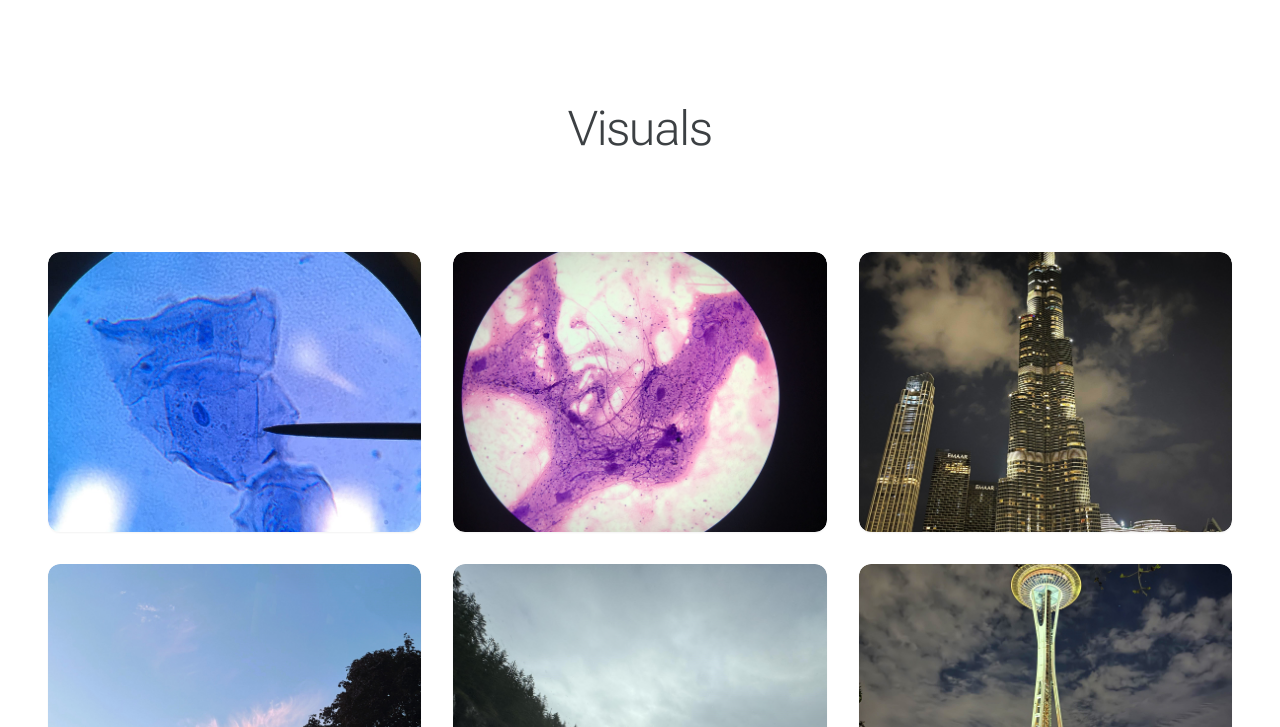
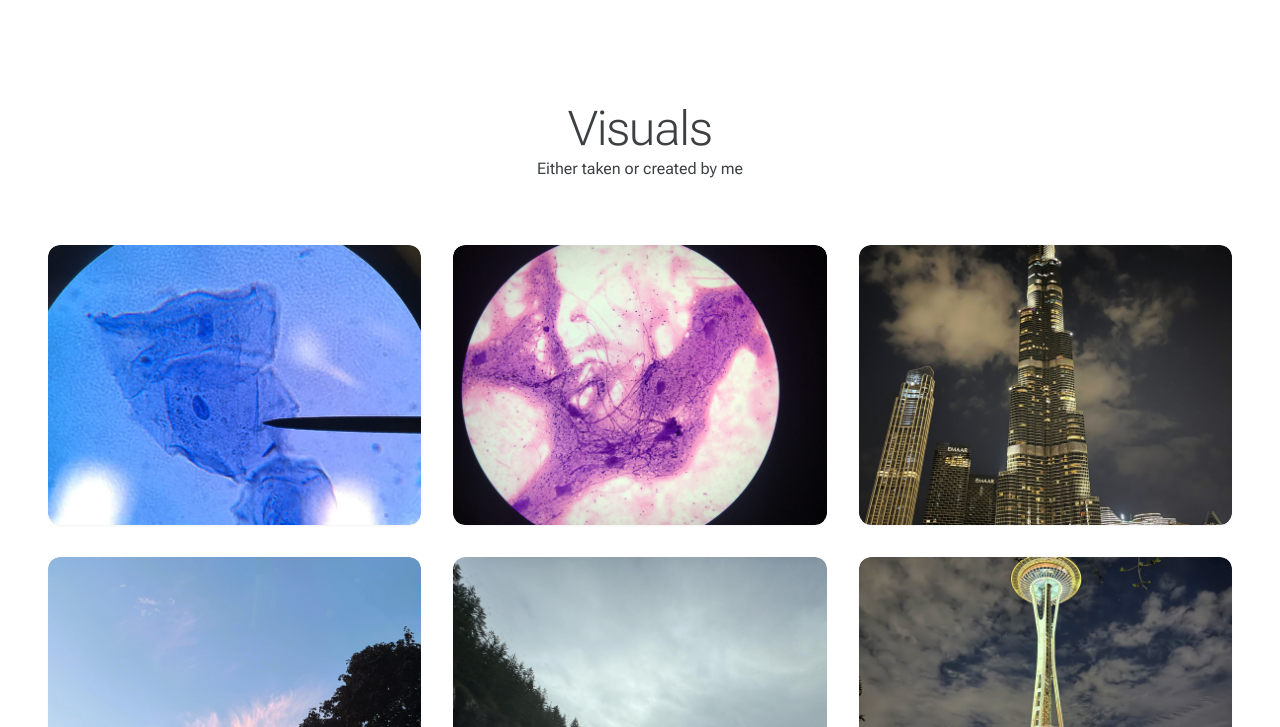
Before and after one commit to aluay/portfolio, an Astro site: page /visuals in a window 1280 px wide. Shown: the part 73-800 px from the top of the page. Built offline with nearby package versions, Linux system fonts and the light colour scheme; Astro itself is replaced by a stand-in of ours.

Commit message:
feat: Add subtitle to visuals page and improve modal accessibility; enhance image loading and keyboard navigation Normalize visuals filenames

```diff
--- a/src/pages/visuals.astro
+++ b/src/pages/visuals.astro
@@ -39,7 +39,7 @@ const imageEntries = await Promise.all(
 		<div class="container">
 			<header class="page-header">
 				<h1 class="text-title">Visuals</h1>
-			</header>
+				<p class="text-subtitle">Either taken or created by me</p>
 				{
 					imageEntries.length > 0 ? (
 						<section class="image-grid" aria-label="Visual gallery">
@@ -71,8 +71,8 @@ const imageEntries = await Promise.all(
 						</div>
 					)
 				}
+			</header>
 		</div>
-	</main>
 
 		<!-- Image Modal -->
 		<div
@@ -103,7 +103,7 @@ const imageEntries = await Promise.all(
 				</button>
 			</div>
 		</div>
-</Layout>
+	</main>
 
 	<style>
 		.visuals-page {
@@ -425,7 +425,9 @@ const imageEntries = await Promise.all(
 			const modalBackdrop = document.querySelector(
 				".modal-backdrop"
 			) as HTMLElement;
-		const modalLoader = document.querySelector(".modal-loader") as HTMLElement;
+			const modalLoader = document.querySelector(
+				".modal-loader"
+			) as HTMLElement;
 			const modalDescription = document.getElementById(
 				"modal-description"
 			) as HTMLElement;
@@ -589,3 +591,4 @@ const imageEntries = await Promise.all(
 				});
 		});
 	</script>
+</Layout>
```
Lines whose indentation alone changed are shown as unchanged.
